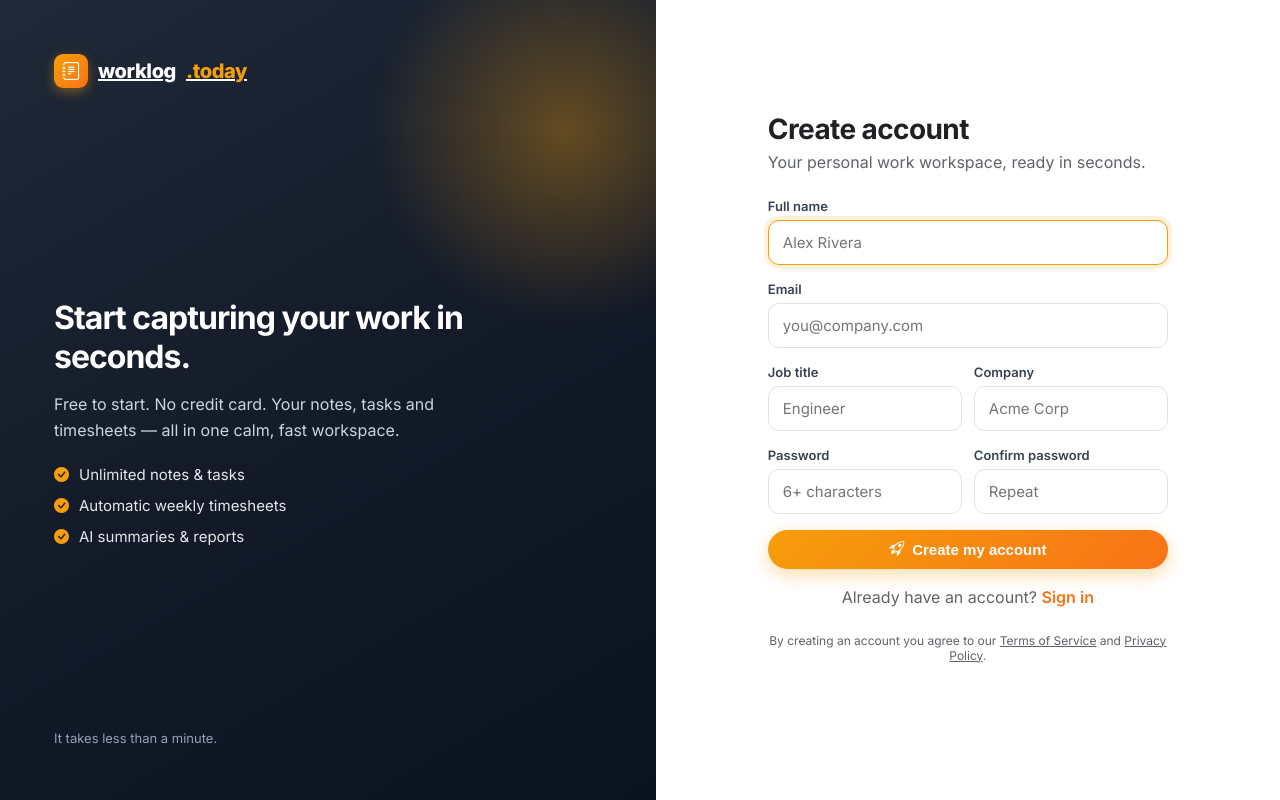
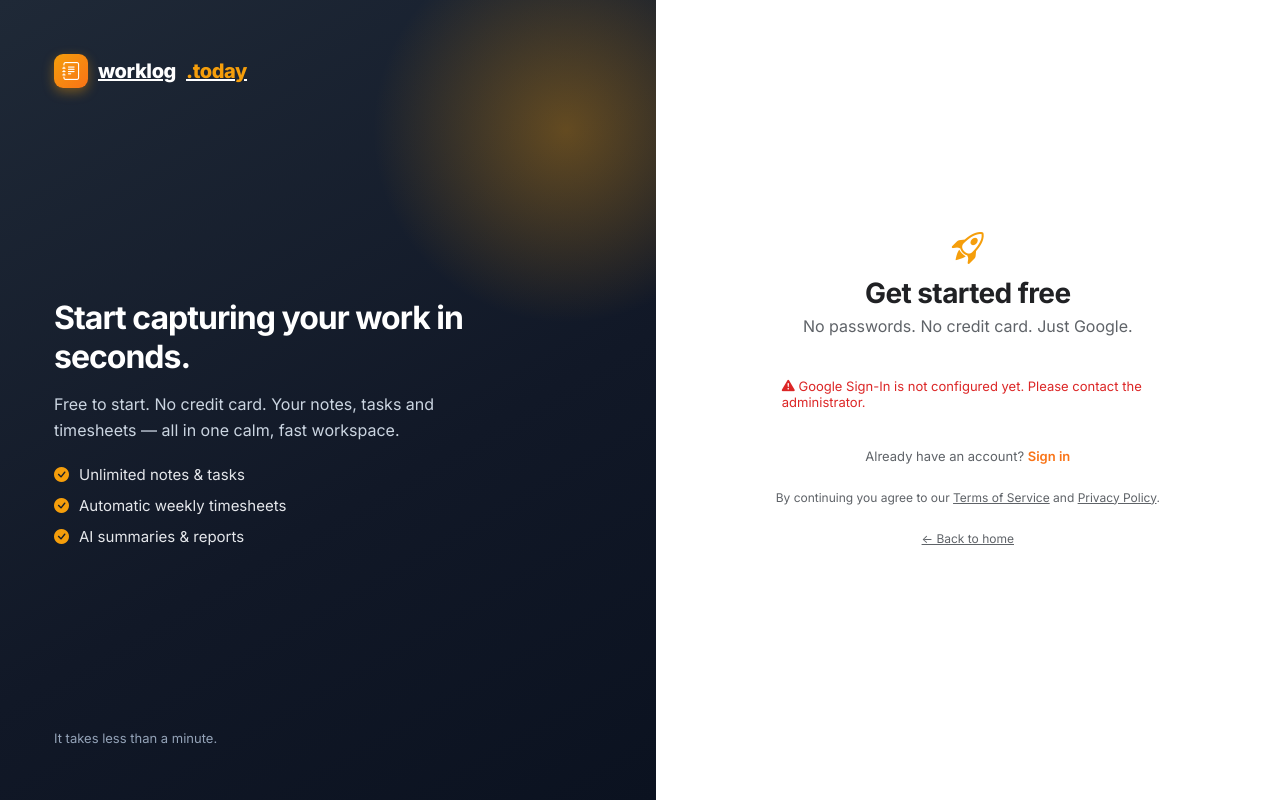
Before and after one commit to zaintahir5121/Updated_Worklogtoday, an ASP.NET Core app: template WorklogToday/Views/Account/Register.cshtml in a window 1280 px wide. Run offline with ASP.NET Core 8, Linux system fonts and the light colour scheme; the template is opened without the code that fills it, so the values that code supplies are empty; the project's own start-up code is not run, and a stand-in starts its controllers and pages; some libraries are stand-ins or nearby versions.

Commit message:
Remove email/password auth — Google Sign-In only
Login and register pages now show only the Google OAuth button.
No manual registration form, no password fields anywhere.
All landing page CTAs point to /Account/Login with Google branding.

Co-Authored-By: Claude Sonnet 4.6 <noreply@anthropic.com>
Claude-Session: https://claude.ai/code/session_01GcHp7iKSXqkUBHJepRpuM1

```diff
--- a/WorklogToday/Views/Account/Register.cshtml
+++ b/WorklogToday/Views/Account/Register.cshtml
@@ -1,7 +1,6 @@
-@model RegisterViewModel
 @{
-    ViewData["Title"] = "Create your account · worklog.today";
-    ViewData["Description"] = "Create a free worklog.today account.";
+    ViewData["Title"] = "Get started · worklog.today";
+    ViewData["Description"] = "Create a free worklog.today account with Google.";
     var googleEnabled = ViewData["GoogleEnabled"] as bool? == true;
 }
 <div class="auth-wrap">
@@ -19,18 +18,19 @@
         <div style="color:#94a3b8;font-size:13px">It takes less than a minute.</div>
     </aside>
     <main class="auth-main">
-        <div class="auth-card">
-            <h1>Create account</h1>
-            <p class="muted">Your personal work workspace, ready in seconds.</p>
+        <div class="auth-card" style="text-align:center">
+            <div style="margin-bottom:8px;font-size:32px"><i class="bi bi-rocket-takeoff" style="color:var(--amber)"></i></div>
+            <h1 style="margin-bottom:6px">Get started free</h1>
+            <p class="muted" style="margin-bottom:28px">No passwords. No credit card. Just Google.</p>
 
             @if (googleEnabled)
             {
-                <form asp-action="ExternalLogin" asp-controller="Account" method="post" style="margin-bottom:16px">
+                <form asp-action="ExternalLogin" asp-controller="Account" method="post">
                     @Html.AntiForgeryToken()
                     <input type="hidden" name="provider" value="Google" />
                     <input type="hidden" name="returnUrl" value="@ViewData["ReturnUrl"]" />
-                    <button type="submit" class="btn-google">
-                        <svg width="18" height="18" viewBox="0 0 18 18" aria-hidden="true">
+                    <button type="submit" class="btn-google" style="width:100%;justify-content:center;padding:14px 20px;font-size:16px">
+                        <svg width="20" height="20" viewBox="0 0 18 18" aria-hidden="true">
                             <path fill="#4285F4" d="M17.64 9.2c0-.637-.057-1.251-.164-1.84H9v3.481h4.844c-.209 1.125-.843 2.078-1.796 2.717v2.258h2.908C16.658 14.013 17.64 11.706 17.64 9.2z"/>
                             <path fill="#34A853" d="M9 18c2.43 0 4.467-.806 5.956-2.18l-2.908-2.259c-.806.54-1.837.86-3.048.86-2.344 0-4.328-1.584-5.036-3.711H.957v2.332A8.997 8.997 0 0 0 9 18z"/>
                             <path fill="#FBBC05" d="M3.964 10.71A5.41 5.41 0 0 1 3.682 9c0-.593.102-1.17.282-1.71V4.958H.957A8.996 8.996 0 0 0 0 9c0 1.452.348 2.827.957 4.042l3.007-2.332z"/>
@@ -39,48 +39,27 @@
                         Sign up with Google
                     </button>
                 </form>
-                <div class="or-sep"><span>or sign up with email</span></div>
+            }
+            else
+            {
+                <div class="val-err" style="padding:14px;border-radius:10px;text-align:left">
+                    <i class="bi bi-exclamation-triangle-fill"></i>
+                    Google Sign-In is not configured yet. Please contact the administrator.
+                </div>
             }
 
-            <form asp-action="Register" asp-route-returnUrl="@ViewData["ReturnUrl"]" method="post">
-                <div asp-validation-summary="ModelOnly" class="val-err"></div>
-                <div class="field">
-                    <label asp-for="FullName"></label>
-                    <input asp-for="FullName" class="input" placeholder="Alex Rivera" autofocus />
-                    <span asp-validation-for="FullName" class="val-err"></span>
-                </div>
-                <div class="field">
-                    <label asp-for="Email"></label>
-                    <input asp-for="Email" class="input" placeholder="you@company.com" />
-                    <span asp-validation-for="Email" class="val-err"></span>
-                </div>
-                <div class="field-row">
-                    <div class="field">
-                        <label asp-for="JobTitle"></label>
-                        <input asp-for="JobTitle" class="input" placeholder="Engineer" />
-                    </div>
-                    <div class="field">
-                        <label asp-for="Company"></label>
-                        <input asp-for="Company" class="input" placeholder="Acme Corp" />
-                    </div>
-                </div>
-                <div class="field-row">
-                    <div class="field">
-                        <label asp-for="Password"></label>
-                        <input asp-for="Password" class="input" placeholder="6+ characters" />
-                        <span asp-validation-for="Password" class="val-err"></span>
-                    </div>
-                    <div class="field">
-                        <label asp-for="ConfirmPassword"></label>
-                        <input asp-for="ConfirmPassword" class="input" placeholder="Repeat" />
-                        <span asp-validation-for="ConfirmPassword" class="val-err"></span>
-                    </div>
-                </div>
-                <button type="submit" class="btn btn-amber" style="width:100%;justify-content:center"><i class="bi bi-rocket-takeoff"></i> Create my account</button>
-            </form>
-            <p class="muted" style="margin-top:18px;text-align:center">Already have an account? <a asp-action="Login" style="color:var(--amber-2);font-weight:600;text-decoration:none">Sign in</a></p>
-            <p class="muted" style="margin-top:12px;text-align:center;font-size:12px">By creating an account you agree to our <a href="/terms" style="color:var(--muted);text-decoration:underline">Terms of Service</a> and <a href="/privacy" style="color:var(--muted);text-decoration:underline">Privacy Policy</a>.</p>
+            <p class="muted" style="margin-top:24px;font-size:13px">
+                Already have an account?
+                <a asp-action="Login" style="color:var(--amber-2);font-weight:600;text-decoration:none">Sign in</a>
+            </p>
+            <p class="muted" style="margin-top:8px;font-size:12px">
+                By continuing you agree to our
+                <a href="/terms" style="color:var(--muted);text-decoration:underline">Terms of Service</a>
+                and <a href="/privacy" style="color:var(--muted);text-decoration:underline">Privacy Policy</a>.
+            </p>
+            <p class="muted" style="margin-top:6px;font-size:12px">
+                <a href="/" style="color:var(--muted)">← Back to home</a>
+            </p>
         </div>
     </main>
 </div>
-@section Scripts { <partial name="_ValidationScriptsPartial" /> }
```
Also changed, not shown: WorklogToday/Views/Account/Login.cshtml (+23 -30 lines), WorklogToday/Views/Home/Index.cshtml (+4 -5 lines).
